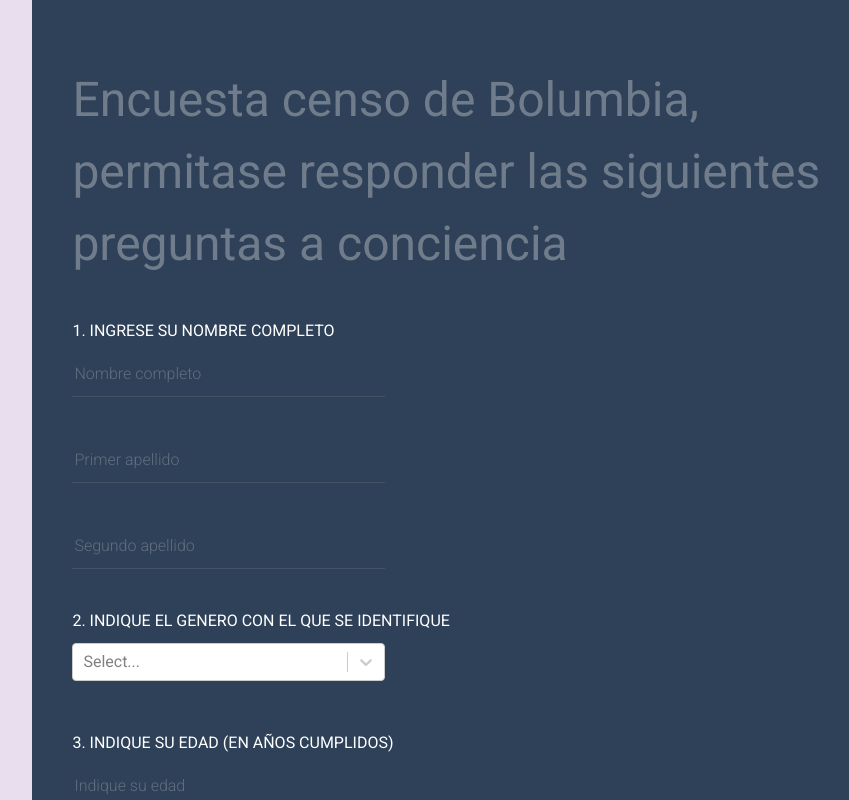
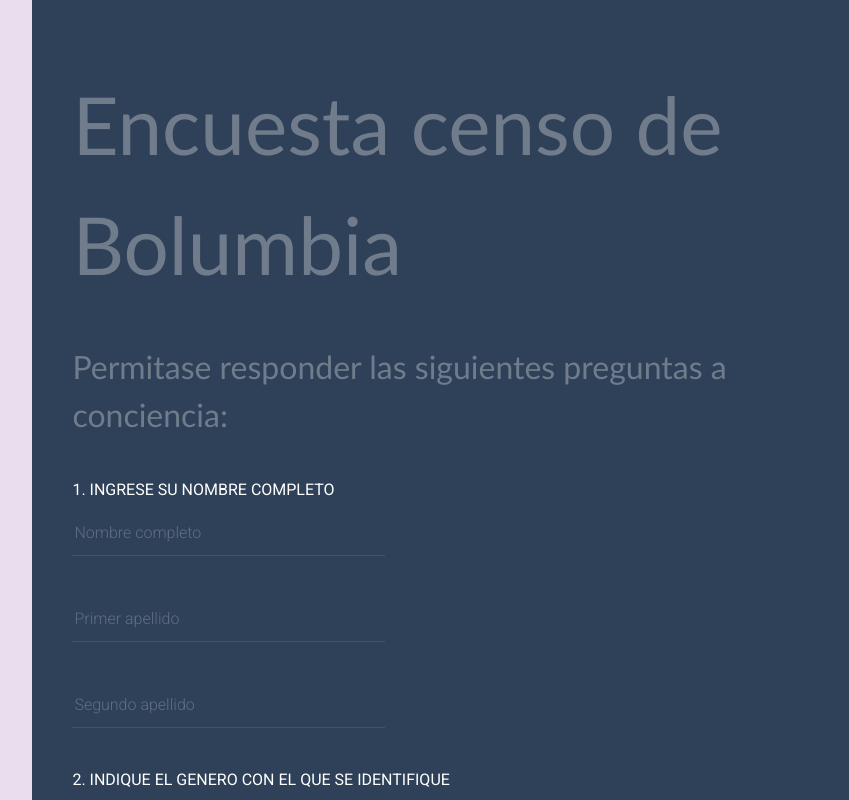
Before and after one commit to MariaCho/BolumbiaCensusApp-FrontEnd, a React (Create React App) app: page /survey in a window 1280 px wide. Shown: the whole page, without its empty margins (385-1234 px from the left). Built offline with nearby package versions, Linux system fonts and the light colour scheme.

Commit message:
poniendolo bonito

```diff
--- a/src/Survey.css
+++ b/src/Survey.css
@@ -23,7 +23,17 @@
   .Survey__FormTitle {
     color: #707C8B;
     font-weight: 2000;
-    font-size: 300%;
+    font-size: 500%;
+    font-family: 'Gill Sans', 'Gill Sans MT', Calibri, 'Trebuchet MS', sans-serif;
+    margin-bottom: 5%;
+    margin-top: 5%;
+  }
+
+  .Survey__FormTitle1 {
+    color: #707C8B;
+    font-weight: 2000;
+    font-size: 200%;
+    font-family: 'Gill Sans', 'Gill Sans MT', Calibri, 'Trebuchet MS', sans-serif;
     margin-bottom: 5%;
     margin-top: 5%;
   }
--- a/src/Survey.js
+++ b/src/Survey.js
@@ -402,7 +402,8 @@ class Survey extends Component {
             <div className="Survey">
                 <div className="Survey__Aside"> </div>
                 <div className="Survey__Form">
-                    <div className="Survey__FormTitle">Encuesta censo de Bolumbia, permitase responder las siguientes preguntas a conciencia</div>
+                    <div className="Survey__FormTitle">Encuesta censo de Bolumbia</div>
+                    <div className="Survey__FormTitle1">Permitase responder las siguientes preguntas a conciencia:</div>
                     <div></div>
                     <div className="Survey__FormCenter">
                         <form className="Survey__FormFields" onSubmit={this.handleSubmit}>
@@ -663,7 +664,7 @@ class Survey extends Component {
                                             options={horasLaborales}
                                         />
                             </div>
-                            <div className="Survey__FormTitle">Recuerde revisar sus respuestas antes de enviar la encuesta, muchas gracias!!!!</div>
+                            <div className="Survey__FormTitle1">Recuerde revisar sus respuestas antes de enviar la encuesta.</div>
                             <div className="Survey__FormField">
                                 <button className="Survey__FormField__Button" onClick={this.handleSubmit}>Enviar</button>
                             </div>
```
